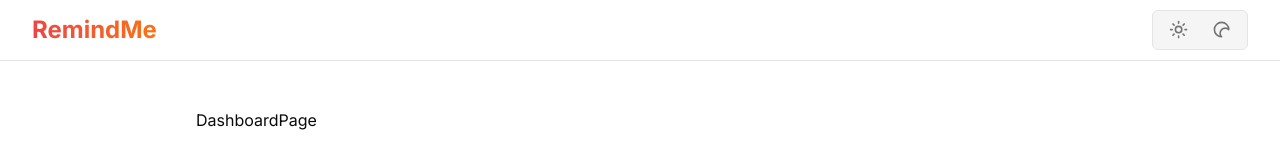
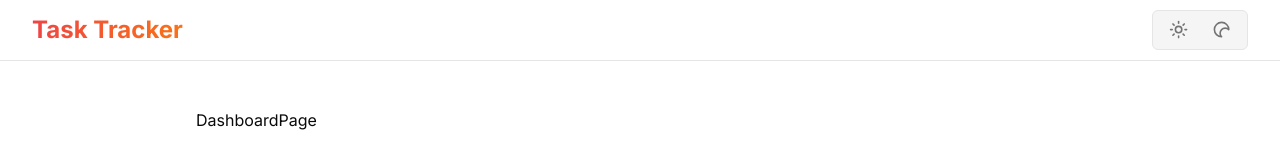
Before and after one commit to NikChhillar/reminder-only, a Next.js app: page / in a window 1280 px wide. Shown: the top 160 px of the page. Built offline with nearby package versions, Linux system fonts and the light colour scheme.

Commit message:
title 🔗

```diff
--- a/app/layout.tsx
+++ b/app/layout.tsx
@@ -10,8 +10,8 @@ import { cn } from "@/lib/utils";
 const inter = Inter({ subsets: ["latin"] });
 
 export const metadata: Metadata = {
-  title: "Create Next App",
-  description: "Generated by create next app",
+  title: "TaskTracker",
+  description: "Keep tracks of your personal tasks",
 };
 
 export default function RootLayout({
--- a/components/Navbar.tsx
+++ b/components/Navbar.tsx
@@ -6,7 +6,7 @@ const Navbar = () => {
   return (
     <nav className="flex w-full items-center justify-between p-4 px-8 h-[60px]">
       <h1 className="text-2xl font-bold bg-gradient-to-r from-red-500 to-orange-500 bg-clip-text text-transparent">
-        RemindMe
+        Task Tracker
       </h1>
       <div className="flex gap-4 items-center">
         <UserButton afterSignOutUrl="/" />
```
